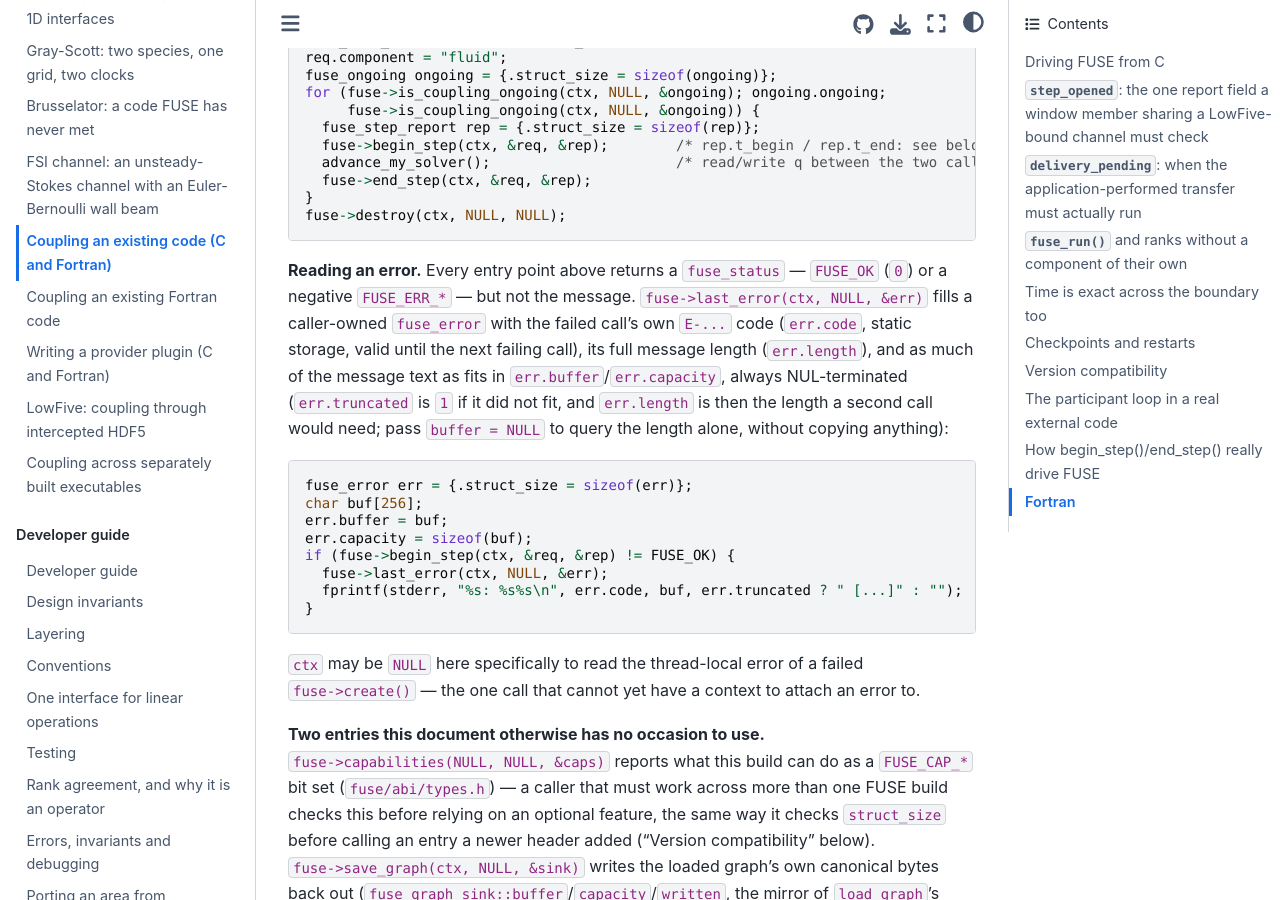
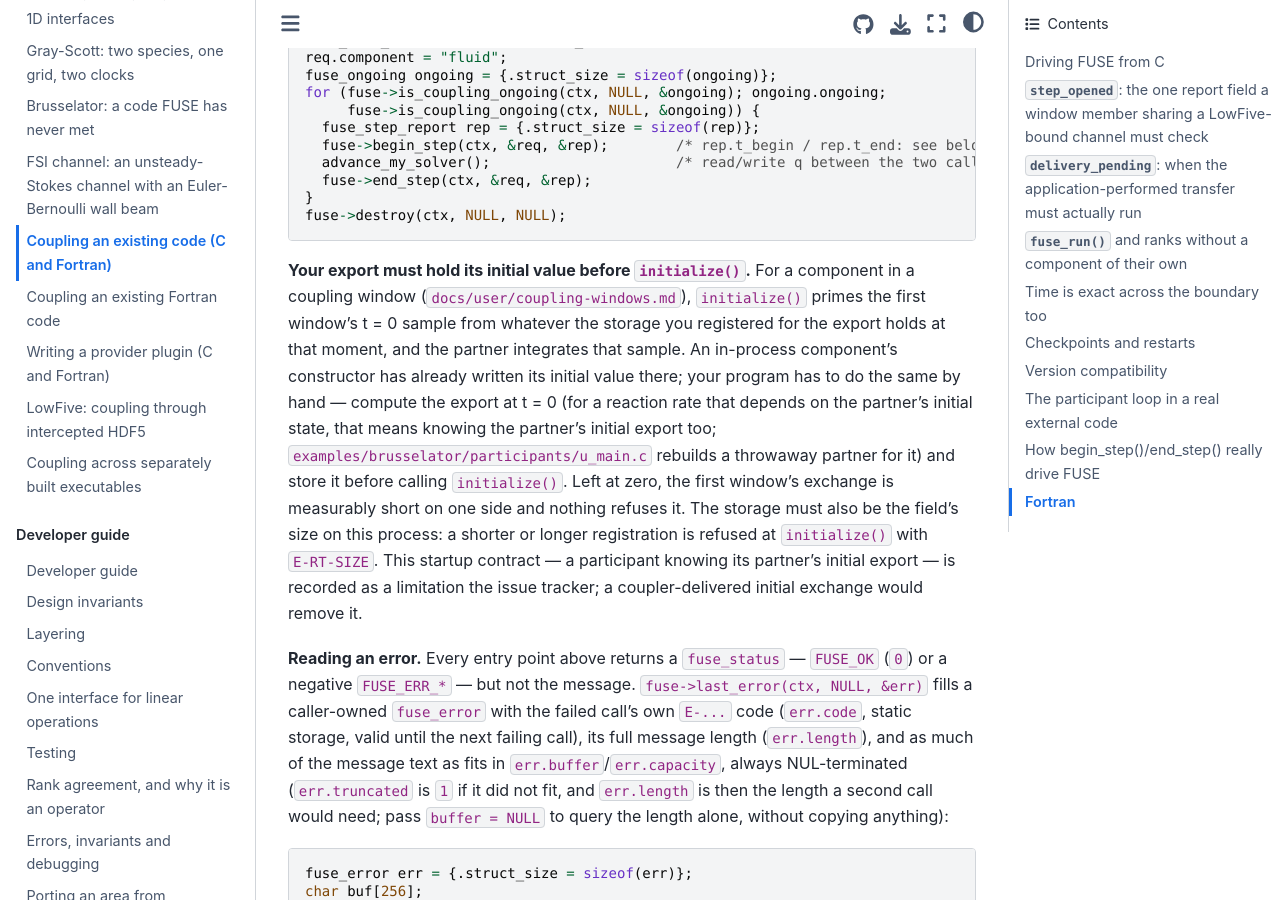
Before and after one commit to vijaysm/fuse, a Sphinx documentation site: the page built from docs/user/c-abi.md, in a window 1280 px wide and 900 px high, scrolled down 1529 px. Built offline with Sphinx 7.4.7 and the Sphinx Book theme 1.1.4, drawn with Linux system fonts in a browser that asks for light colours; pages that are not in the unit, such as notebooks, are missing from menus.

Commit message:
Document the initial-export contract of the participant ABI
An export must hold its initial value before initialize(), since the
first window's t = 0 sample is primed from it. Closes two entries on
the host run; the 5-rank row and the accept rows remain host-only.

````diff
--- a/docs/user/c-abi.md
+++ b/docs/user/c-abi.md
@@ -73,6 +73,19 @@ for (fuse->is_coupling_ongoing(ctx, NULL, &ongoing); ongoing.ongoing;
 }
 fuse->destroy(ctx, NULL, NULL);
 ```
+
+**Your export must hold its initial value before `initialize()`.** For a component in a
+coupling window (`docs/user/coupling-windows.md`), `initialize()` primes the first window's t = 0 sample
+from whatever the storage you registered for the export holds at that moment, and the partner
+integrates that sample. An in-process component's constructor has already written its initial
+value there; your program has to do the same by hand — compute the export at t = 0 (for a
+reaction rate that depends on the partner's initial state, that means knowing the partner's
+initial export too; `examples/brusselator/participants/u_main.c` rebuilds a throwaway partner
+for it) and store it before calling `initialize()`. Left at zero, the first window's exchange is
+measurably short on one side and nothing refuses it. The storage must also be the field's size on
+this process: a shorter or longer registration is refused at `initialize()` with `E-RT-SIZE`.
+This startup contract — a participant knowing its partner's initial export — is recorded as a
+limitation the issue tracker; a coupler-delivered initial exchange would remove it.
 
 **Reading an error.** Every entry point above returns a `fuse_status` — `FUSE_OK` (`0`) or a
 negative `FUSE_ERR_*` — but not the message. `fuse->last_error(ctx, NULL, &err)` fills a caller-owned
````
